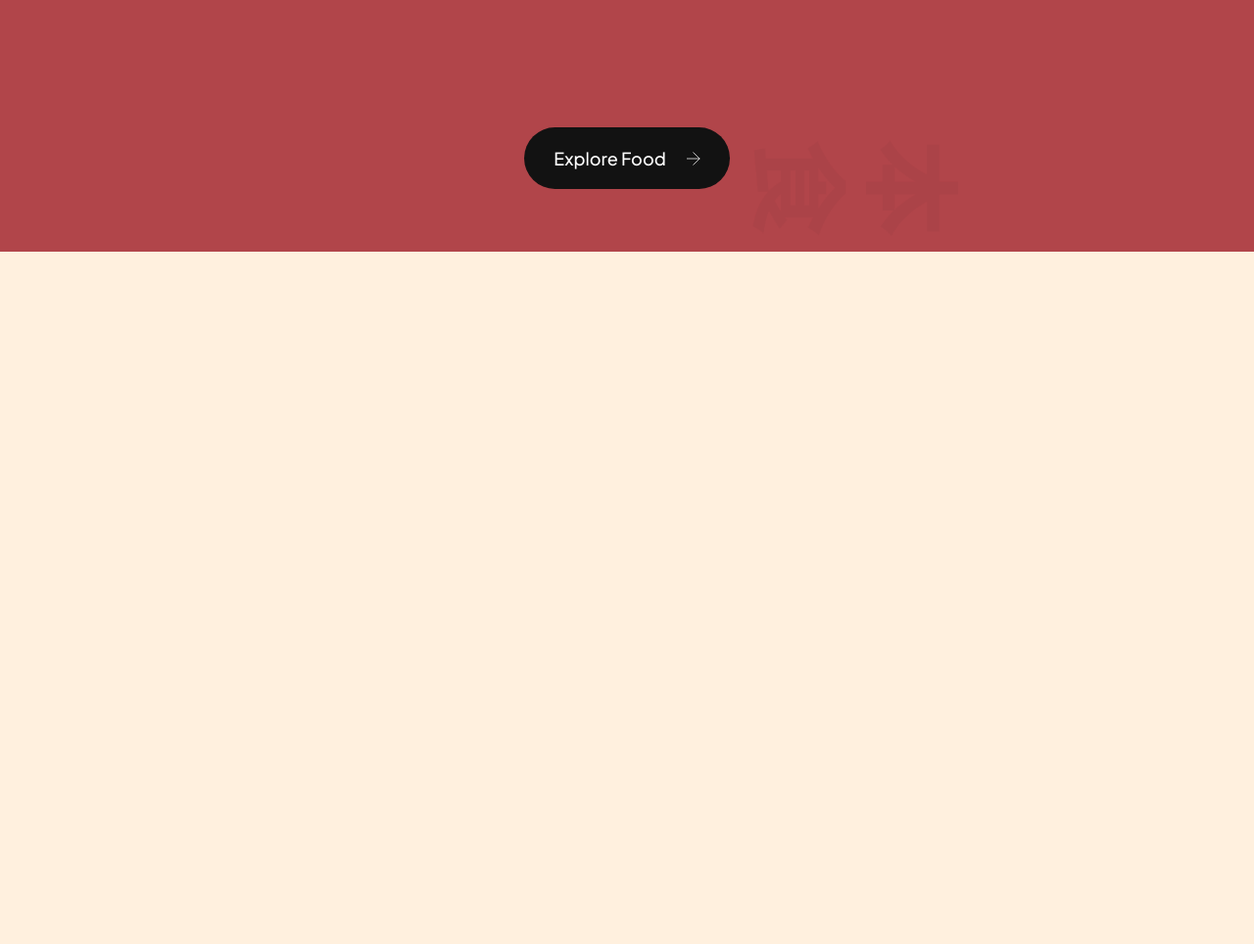
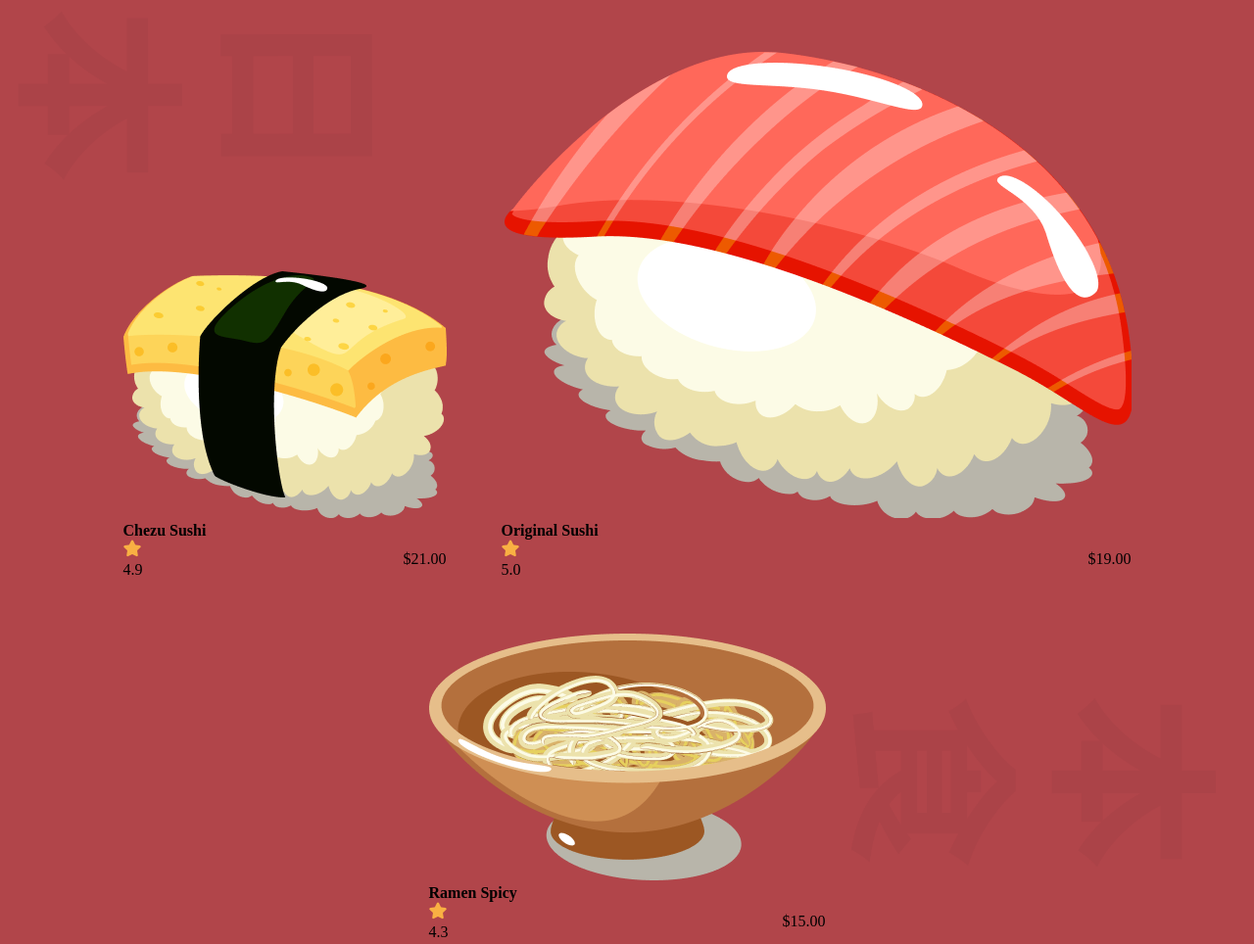
Before and after one commit to marykasp/design-frontend, a website built with Vite: page sushi/index.html in a window 1280 px wide. Shown: the part 1780-2744 px from the top of the page at 98% size. Before the commit the page ends 2037 px from the top, so only its background shows below. Built offline with nearby package versions, Linux system fonts and the light colour scheme.

Commit message:
feat: add in information for popular food cards

```diff
--- a/sushi/index.html
+++ b/sushi/index.html
@@ -143,11 +143,59 @@
       </div>
 
       <div class="popular-foods__catalog">
-        <button class="popular-foods__button">
-          Explore Food
-          <img src="assets/arrow-right.svg" alt="explore foods" />
-        </button>
+        <article class="popular-foods__card">
+          <img
+            src="assets/sushi-12.png"
+            alt="sushi 12"
+            class="popular-foods__card-image"
+          />
+          <h4 class="popular-foods__card-title">Chezu Sushi</h4>
+          <div class="popular-foods__card-details flex-between">
+            <div class="popular-foods__card-rating">
+              <img src="assets/star.svg" alt="rating star" />
+              <p>4.9</p>
+            </div>
+
+            <p class="popular-foods__card-price">$21.00</p>
+          </div>
+        </article>
+        <article class="popular-foods__card active-card">
+          <img
+            src="assets/sushi-11.png"
+            alt="sushi 11"
+            class="popular-foods__card-image"
+          />
+          <h4 class="popular-foods__card-title">Original Sushi</h4>
+          <div class="popular-foods__card-details flex-between">
+            <div class="popular-foods__card-rating">
+              <img src="assets/star.svg" alt="rating star" />
+              <p>5.0</p>
+            </div>
+
+            <p class="popular-foods__card-price">$19.00</p>
+          </div>
+        </article>
+        <article class="popular-foods__card">
+          <img
+            src="assets/sushi-10.png"
+            alt="ramen"
+            class="popular-foods__card-image"
+          />
+          <h4 class="popular-foods__card-title">Ramen Spicy</h4>
+          <div class="popular-foods__card-details flex-between">
+            <div class="popular-foods__card-rating">
+              <img src="assets/star.svg" alt="rating star" />
+              <p>4.3</p>
+            </div>
+
+            <p class="popular-foods__card-price">$15.00</p>
+          </div>
+        </article>
       </div>
+      <button class="popular-foods__button">
+        Explore Food
+        <img src="assets/arrow-right.svg" alt="explore foods" />
+      </button>
     </section>
     <script src="js/script.js" type="module"></script>
   </body>
```
